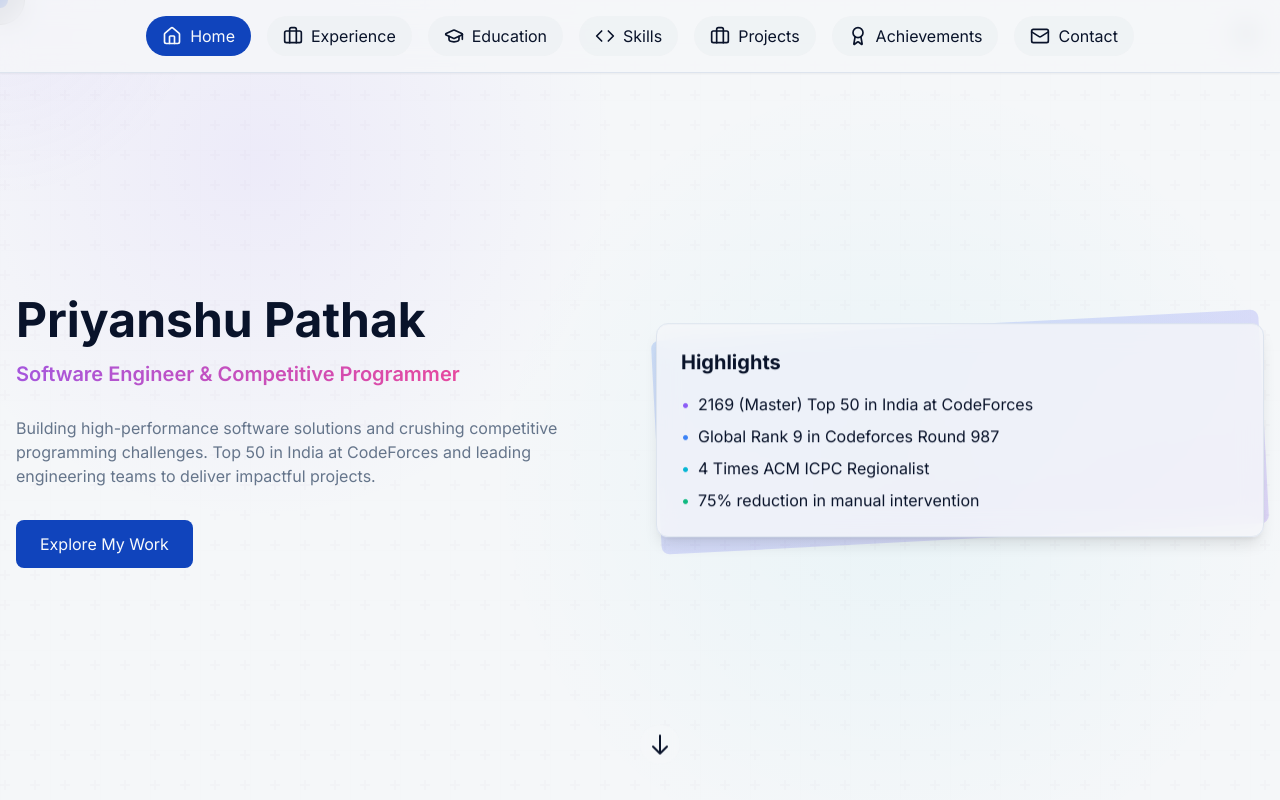
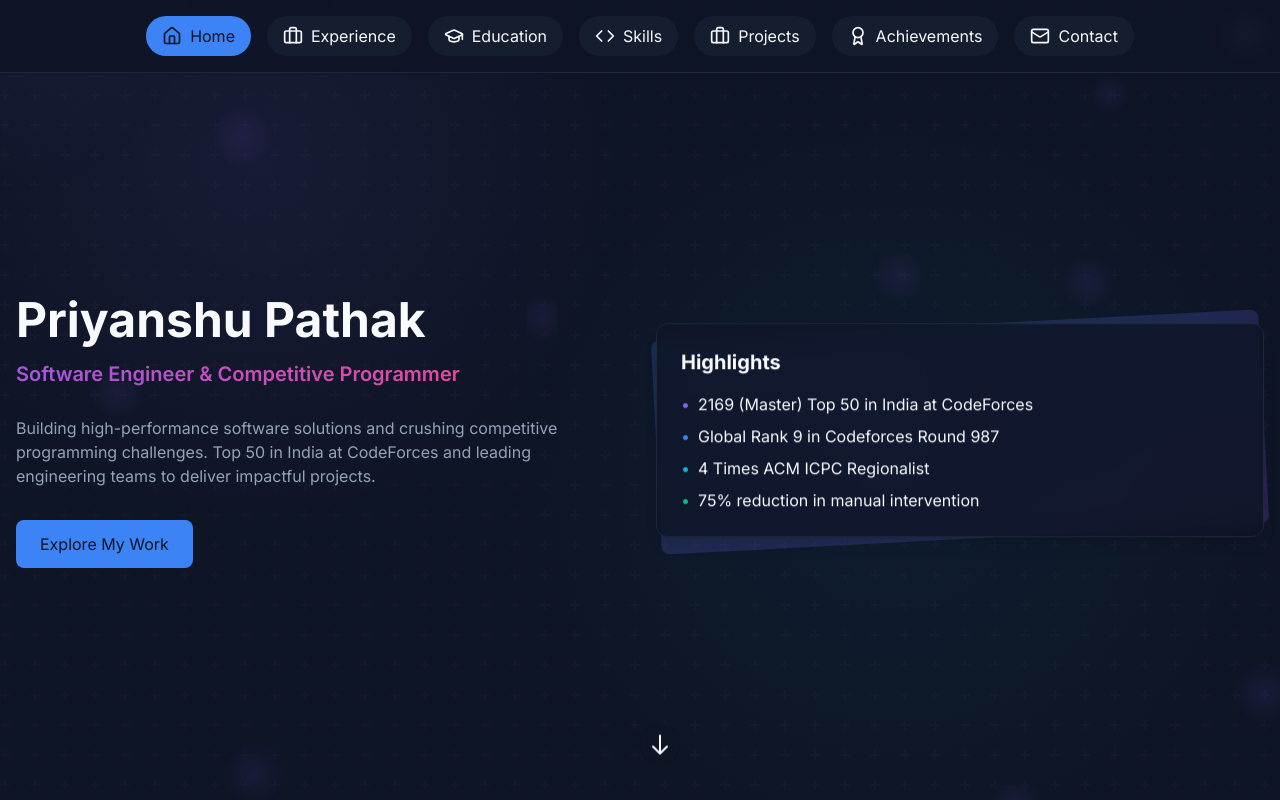
Before and after one commit to priyanshu-28/dreamboard-portfolio-journey, a React (Vite) app: page / in a window 1280 px wide. Shown: the top 800 px of the page. Built offline with nearby package versions, Linux system fonts and the light colour scheme.

Commit message:
Remove mouse effect and add dark mode
- Removed the mouse effect circle.
- Re-added dark mode functionality and set it as the default.
- Added a glow effect in the background based on mouse position.

```diff
--- a/src/components/Layout.tsx
+++ b/src/components/Layout.tsx
@@ -8,18 +8,19 @@ interface LayoutProps {
 }
 
 const Layout: React.FC<LayoutProps> = ({ children }) => {
-  const [theme, setTheme] = useState<'light' | 'dark'>('dark');
+  const [theme, setTheme] = useState<'light' | 'dark'>('dark'); // Default to dark
 
   useEffect(() => {
     const savedTheme = localStorage.getItem('theme') as 'light' | 'dark' | null;
-    const prefersDark = window.matchMedia('(prefers-color-scheme: dark)').matches;
 
     if (savedTheme) {
       setTheme(savedTheme);
       document.documentElement.className = savedTheme;
-    } else if (prefersDark) {
+    } else {
+      // Set dark as default
       setTheme('dark');
       document.documentElement.className = 'dark';
+      localStorage.setItem('theme', 'dark');
     }
   }, []);
 
--- a/src/components/MouseEffect.tsx
+++ b/src/components/MouseEffect.tsx
@@ -1,4 +1,3 @@
-
 import React, { useState, useEffect } from 'react';
 import { motion } from 'framer-motion';
 
@@ -29,38 +28,35 @@ const MouseEffect: React.FC = () => {
 
   return (
     <>
+      {/* Studio art style floating elements */}
+      <div className="fixed inset-0 pointer-events-none overflow-hidden z-10">
+        {[...Array(10)].map((_, i) => (
           <motion.div
-        className="fixed top-0 left-0 w-[50px] h-[50px] rounded-full pointer-events-none z-50 mix-blend-difference"
+            key={i}
+            className="absolute rounded-full opacity-30"
+            style={{
+              background: `radial-gradient(circle, rgba(139, 92, 246, 0.3) 0%, rgba(139, 92, 246, 0) 70%)`,
+              width: `${Math.random() * 50 + 30}px`,
+              height: `${Math.random() * 50 + 30}px`,
+              left: `${Math.random() * 100}vw`,
+              top: `${Math.random() * 100}vh`,
+            }}
             animate={{
-          x: mousePosition.x - 25,
-          y: mousePosition.y - 25,
-          scale: isMoving ? 0.5 : 1
+              x: [0, Math.random() * 40 - 20],
+              y: [0, Math.random() * 40 - 20],
+              scale: [1, Math.random() * 0.5 + 0.8, 1],
             }}
             transition={{
-          type: "spring",
-          stiffness: 150,
-          damping: 15,
-          mass: 0.1
-        }}
-        style={{
-          background: 'rgba(255, 255, 255, 0.25)',
-          border: '1px solid rgba(255, 255, 255, 0.3)'
+              duration: Math.random() * 3 + 5,
+              repeat: Infinity,
+              repeatType: "reverse",
+              ease: "easeInOut"
             }}
           />
+        ))}
+      </div>
 
-      <motion.div
-        className="fixed top-0 left-0 w-4 h-4 bg-primary rounded-full pointer-events-none z-50"
-        animate={{
-          x: mousePosition.x - 8,
-          y: mousePosition.y - 8
-        }}
-        transition={{
-          type: "spring",
-          stiffness: 250,
-          damping: 20
-        }}
-      />
-
+      {/* Mouse glow effect - keeping this one */}
       <div
         className="glow-effect fixed pointer-events-none z-30"
         style={{
```
Lines whose indentation alone changed are shown as unchanged.
